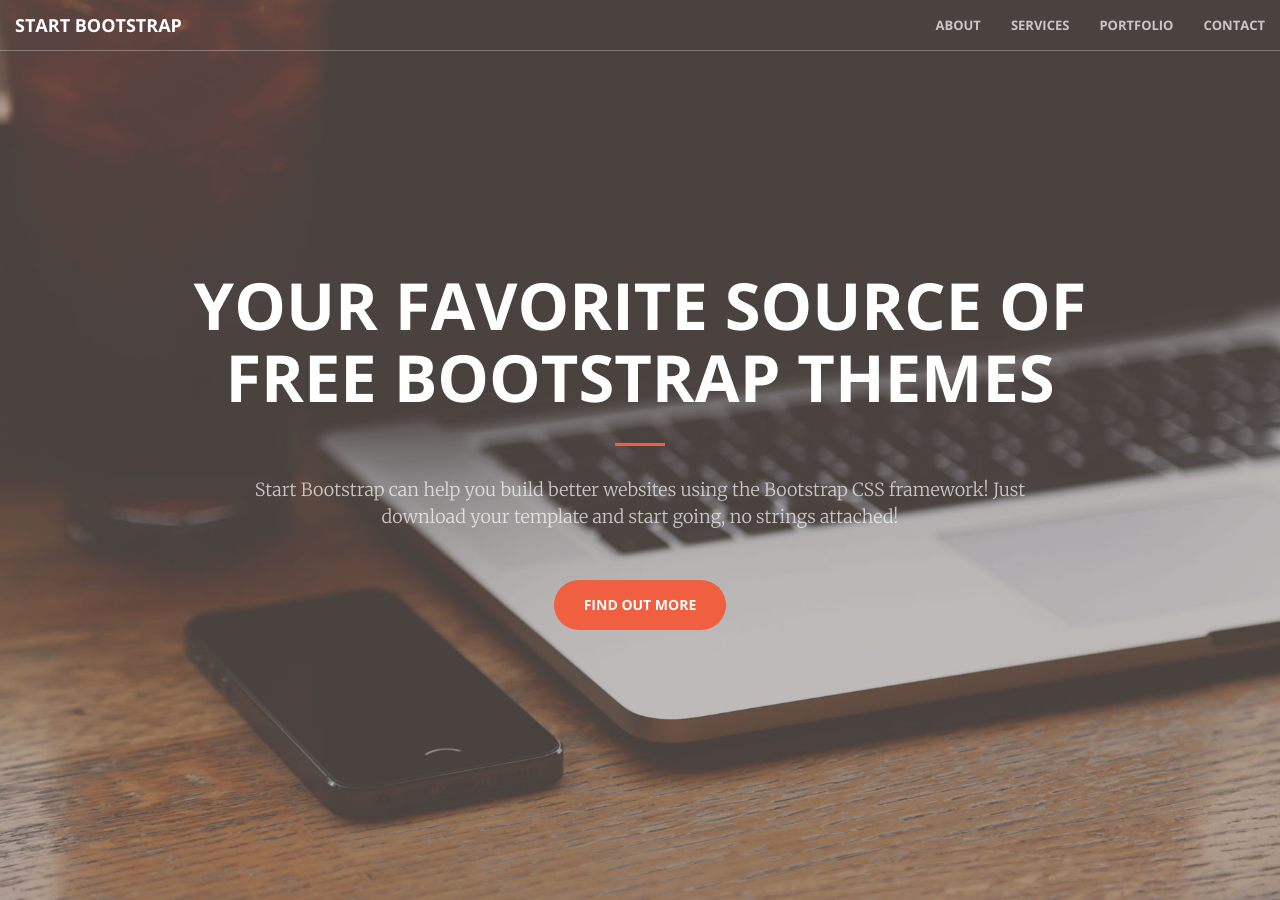
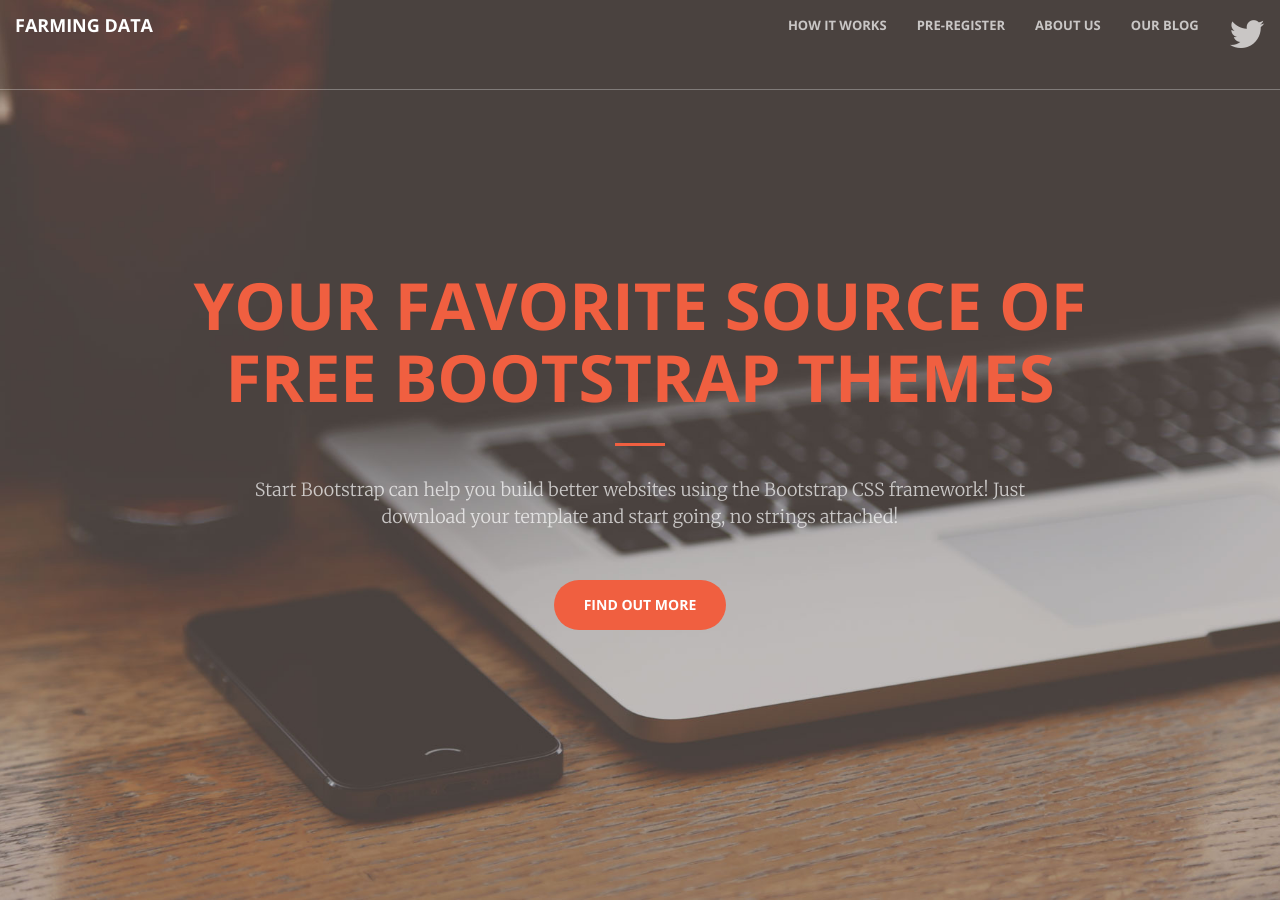
Before and after one commit to kmei-cms/kmei-cms.github.io, a Jekyll site: the page built from index.html, in a window 1280 px wide and 900 px high. Built offline with Jekyll 4.4.1, drawn with Linux system fonts in a browser that asks for light colours.

Commit message:
Updated navigation bar

```diff
--- a/_includes/nav.html
+++ b/_includes/nav.html
@@ -1,3 +1,5 @@
+<link rel="stylesheet" href="https://cdnjs.cloudflare.com/ajax/libs/font-awesome/4.7.0/css/font-awesome.min.css"> <!--Added to add new icons-->
+
 <nav id="mainNav" class="navbar navbar-default navbar-fixed-top">
     <div class="container-fluid">
         <!-- Brand and toggle get grouped for better mobile display -->
@@ -8,24 +10,29 @@
                 <span class="icon-bar"></span>
                 <span class="icon-bar"></span>
             </button>
-            <a class="navbar-brand page-scroll" href="#page-top">Start Bootstrap</a>
+            <a class="navbar-brand page-scroll" href="#page-top">Farming Data</a>
         </div>
 
         <!-- Collect the nav links, forms, and other content for toggling -->
         <div class="collapse navbar-collapse" id="bs-example-navbar-collapse-1">
             <ul class="nav navbar-nav navbar-right">
                 <li>
-                    <a class="page-scroll" href="#about">About</a>
+                    <a class="page-scroll" href="#howItWorks">How It Works</a>
                 </li>
                 <li>
-                    <a class="page-scroll" href="#services">Services</a>
+                    <a class="page-scroll" href="#preRegister">Pre-Register</a>
                 </li>
                 <li>
-                    <a class="page-scroll" href="#portfolio">Portfolio</a>
+                    <a class="page-scroll" href="#aboutUs">About Us</a>
                 </li>
                 <li>
-                    <a class="page-scroll" href="#contact">Contact</a>
+                    <a class="page-scroll" href="#ourBlog">Our Blog</a>
                 </li>
+                <li>
+				    <a href="https://twitter.com/{{ site.twitter_username }}">
+                    <i class="fa fa-twitter fa-3x wow bounceIn" data-wow-delay=".1s"></i>
+                    <p>{{ site.twitter_username }}</p>
+				</li>
             </ul>
         </div>
         <!-- /.navbar-collapse -->
```
